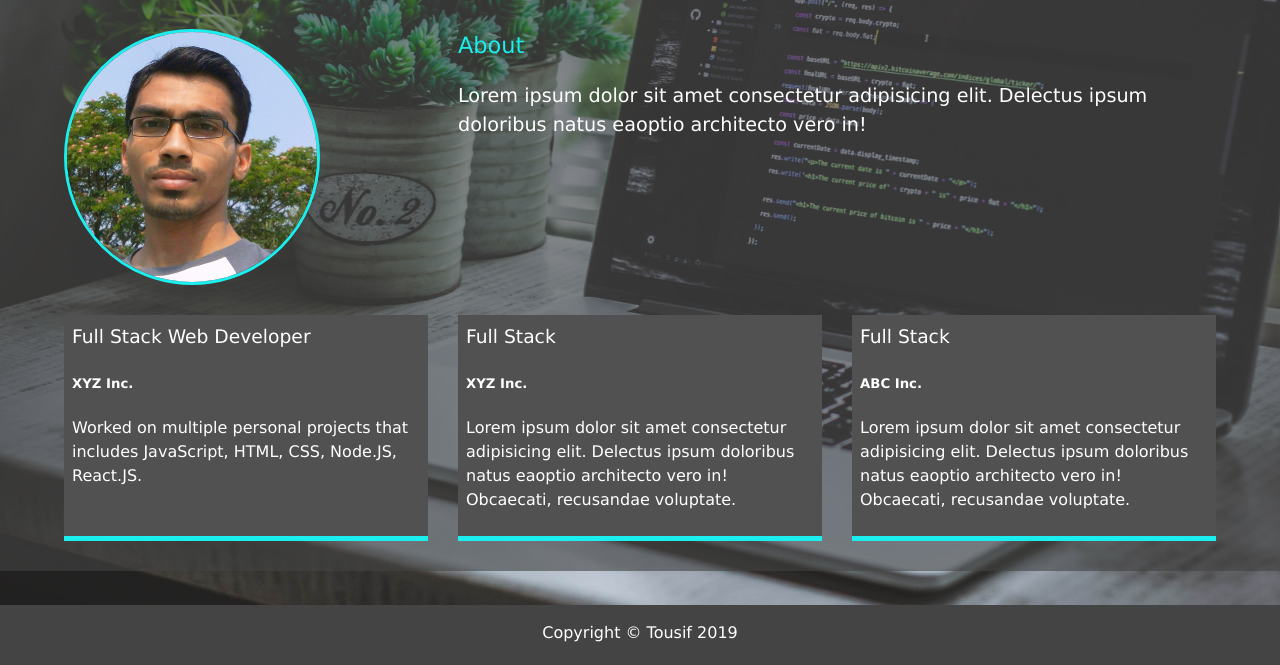
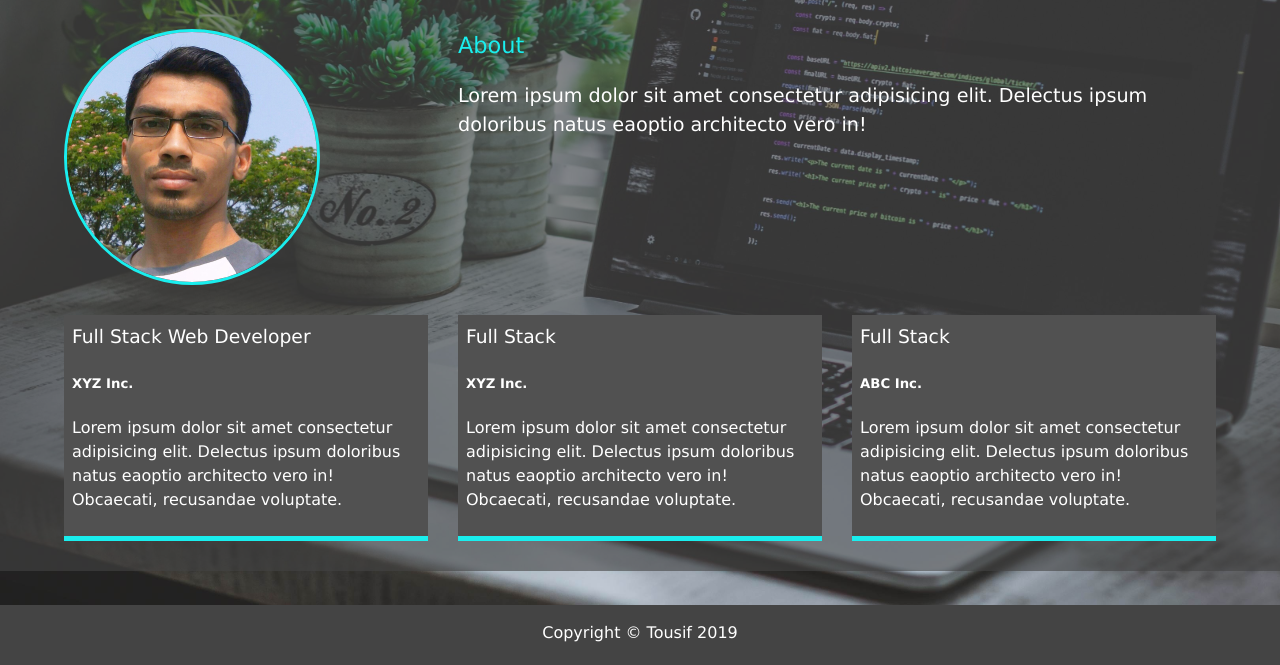
Before and after one commit to mrtousif/responsive-portfolio, a website: page about.html in a window 1280 px wide. Shown: the part 229-894 px from the top of the page. Drawn offline with Linux system fonts and the light colour scheme.

Commit message:
Update about.html

```diff
--- a/about.html
+++ b/about.html
@@ -65,8 +65,9 @@
           <h3>Full Stack Web Developer</h3>
           <h5>XYZ Inc.</h5>
           <p>
-            Worked on multiple personal projects that includes JavaScript, HTML,
-            CSS, Node.JS, React.JS.
+            Lorem ipsum dolor sit amet consectetur adipisicing elit. Delectus
+            ipsum doloribus natus eaoptio architecto vero in! Obcaecati,
+            recusandae voluptate.
           </p>
         </div>
         <div class="job job-2">
```
